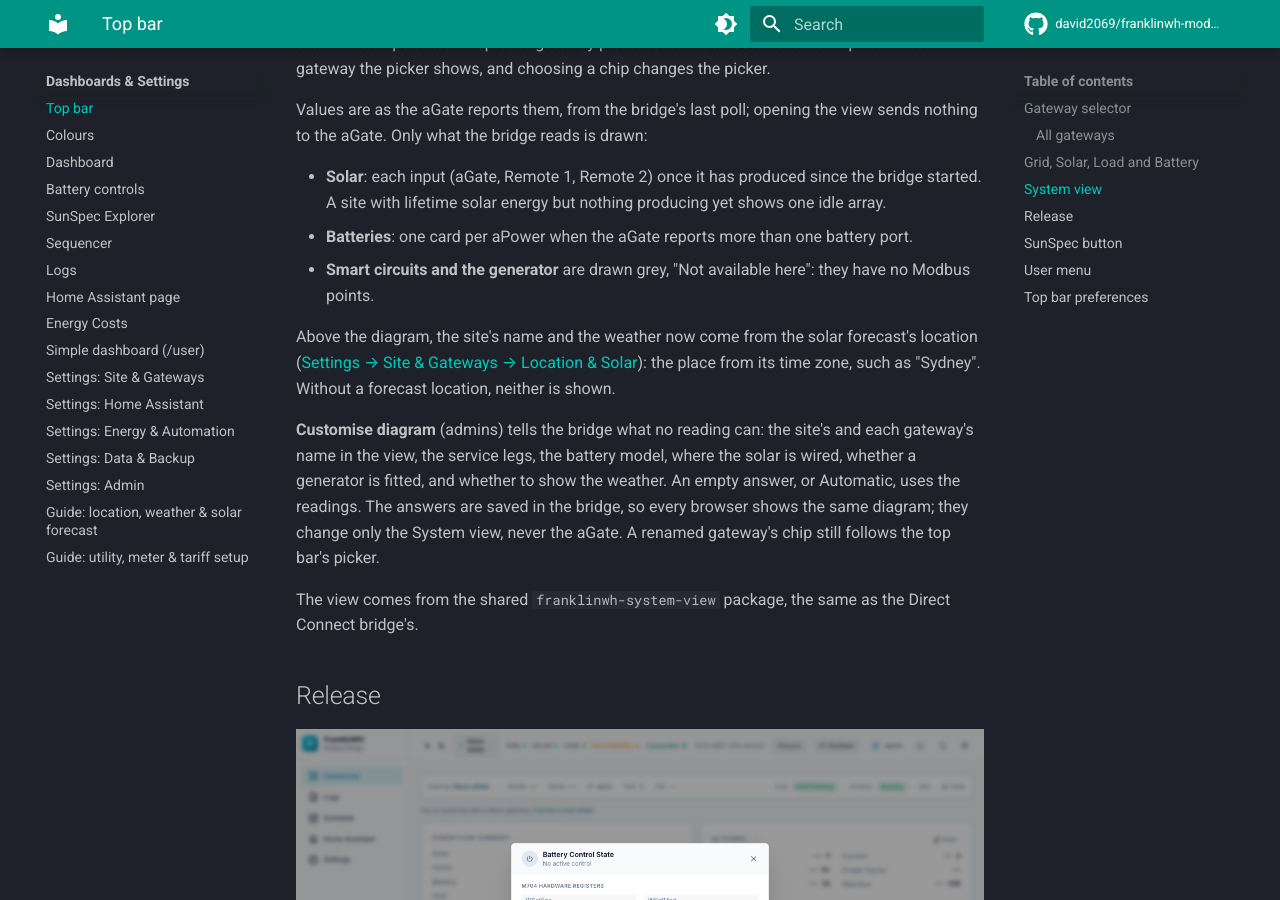
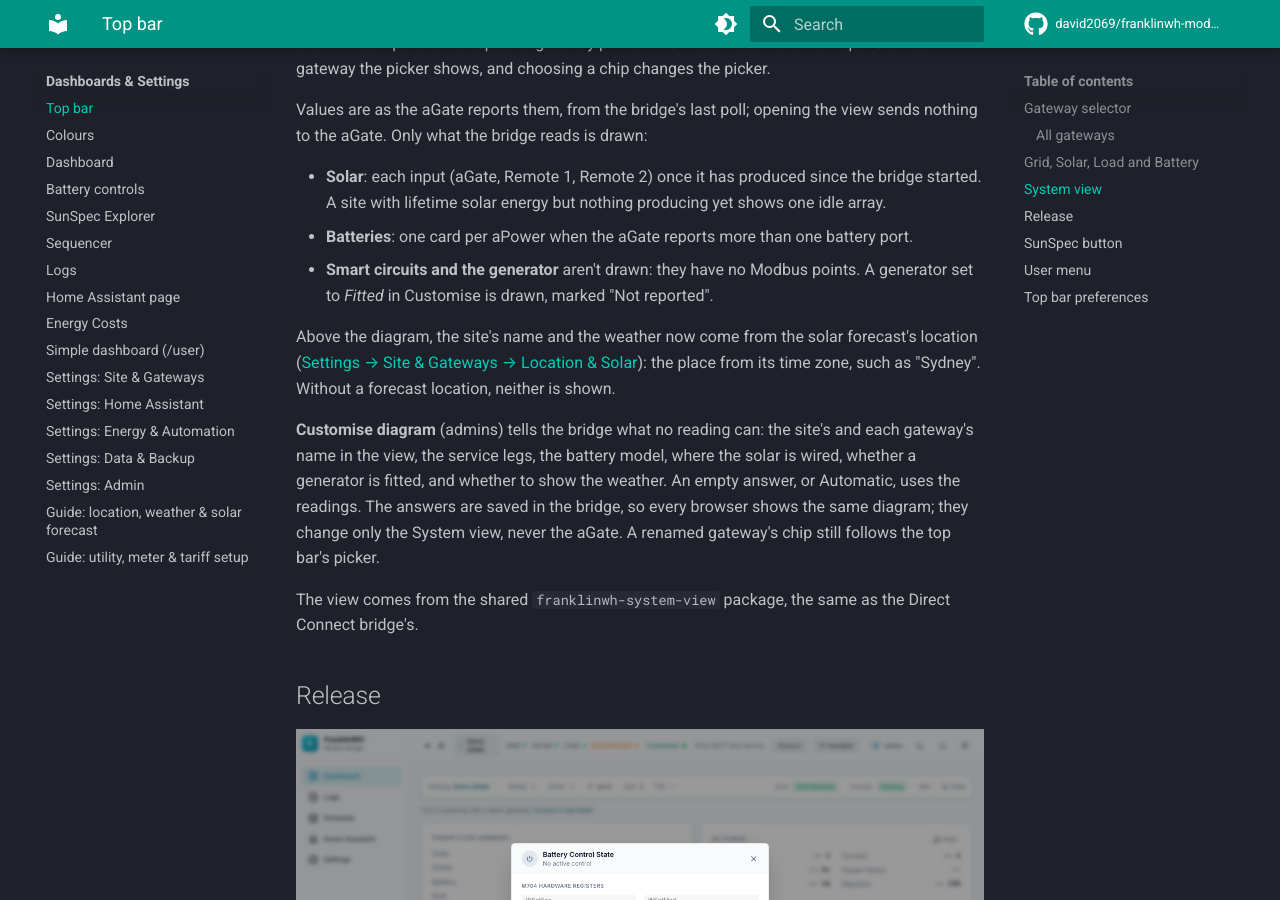
Before and after one commit to david2069/franklinwh-modbus-bridge, an MkDocs documentation site: the page built from docs/user/ui/top-bar.md, in a window 1280 px wide and 900 px high, scrolled down 3257 px. Built offline with MkDocs 1.6.1 and Material for MkDocs 9.7.7, drawn with Linux system fonts in a browser that asks for light colours; comment, search, counter and statistics services are not loaded.

Commit message:
fix(ui): System view leaves out smart circuits and the generator (no Modbus points) (#442)
They were drawn grey "Not available here" since #439. A generator set to
Fitted in Customise is still drawn.


Claude-Session: https://claude.ai/code/session_01Y16KzdPEVsgLsqKASFjb7K

Co-authored-by: david2069 <david2069@users.noreply.github.com>
Co-authored-by: Claude Opus 5.5 <noreply@anthropic.com>

```diff
--- a/docs/user/ui/top-bar.md
+++ b/docs/user/ui/top-bar.md
@@ -105,8 +105,8 @@ nothing to the aGate. Only what the bridge reads is drawn:
 - **Solar**: each input (aGate, Remote 1, Remote 2) once it has produced since the bridge
   started. A site with lifetime solar energy but nothing producing yet shows one idle array.
 - **Batteries**: one card per aPower when the aGate reports more than one battery port.
-- **Smart circuits and the generator** are drawn grey, "Not available here": they have no
-  Modbus points.
+- **Smart circuits and the generator** aren't drawn: they have no Modbus points. A generator
+  set to *Fitted* in Customise is drawn, marked "Not reported".
 
 Above the diagram, the site's name and the weather now come from the solar forecast's
 location ([Settings → Site & Gateways → Location & Solar](settings-site-gateways.md#location-solar)): the place from its time zone, such as "Sydney".
```
Also changed, not shown: CHANGELOG.md (+6 -0 lines), 2 other files.
